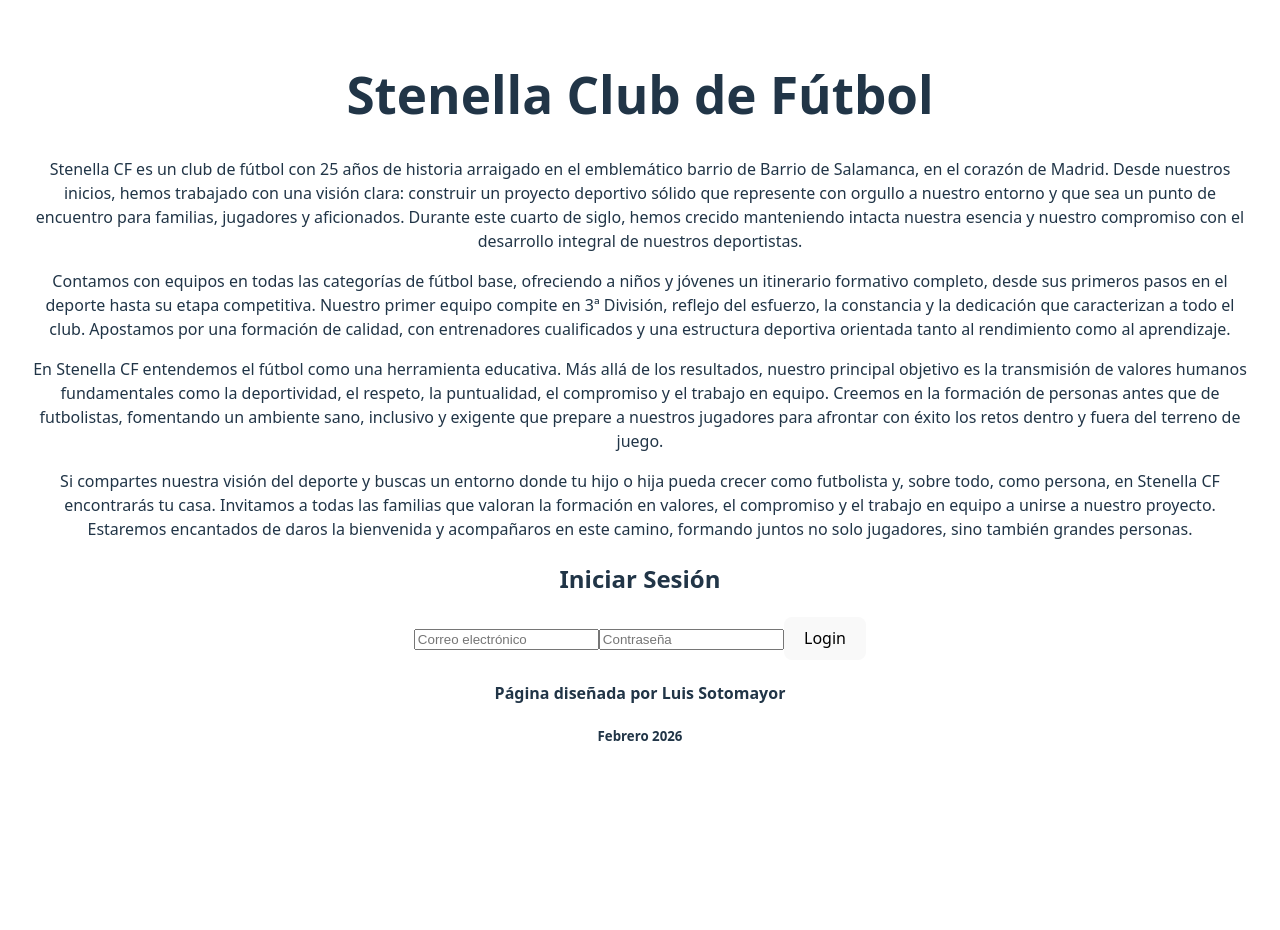
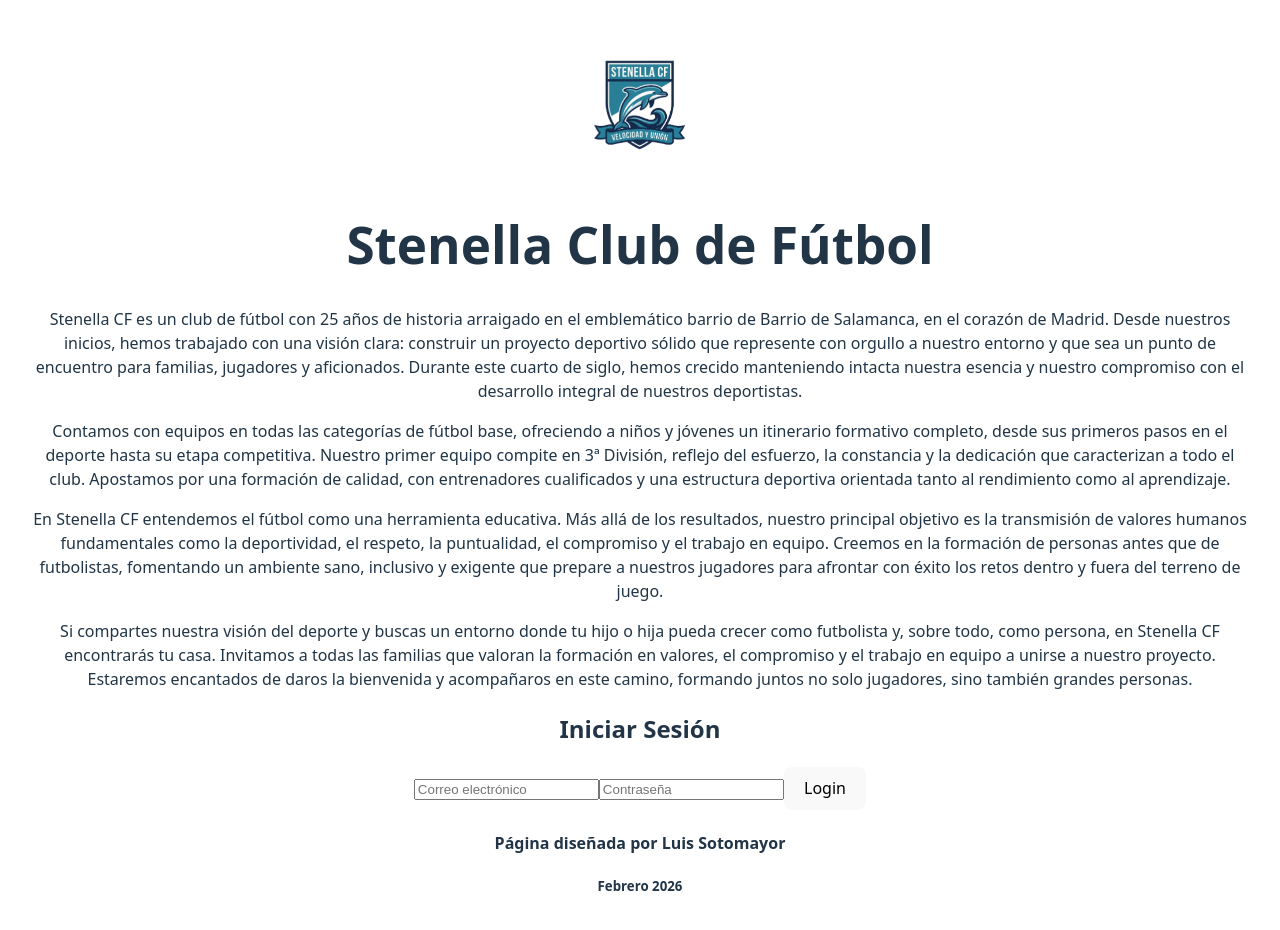
Before and after one commit to luigiSotomayor/proyectofinal, a React (Vite) app in the folder frontend/: page / in a window 1280 px wide. Shown: the top 930 px of the page. Before the commit the page ends 801 px from the top, so only its background shows below. Built offline with nearby package versions, Linux system fonts and the light colour scheme.

Commit message:
update/ home con el login. update/ cors en backend

```diff
--- a/frontend/src/components/Header.jsx
+++ b/frontend/src/components/Header.jsx
@@ -1,17 +1,23 @@
-import React from 'react';
-import {useNavigate} from 'react-router-dom';
+import React from "react";
+import { useNavigate } from "react-router-dom";
 
 const Header = () => {
-    const navigate = useNavigate();
-    const navigateToHome = () => {
-        navigate('/');
-    };
+  const navigate = useNavigate();
+  const navigateToHome = () => {
+    navigate("/");
+  };
 
   return (
     <header className="header">
+      <img
+        src="/images/stenellaSinFondo.png"
+        alt="Logo del club"
+        className="logo"
+        onClick={navigateToHome}
+      />
       <h1 onClick={navigateToHome}>Stenella Club de Fútbol</h1>
     </header>
-  )
-}
+  );
+};
 
-export default Header
+export default Header;
--- a/frontend/src/components/Login.jsx
+++ b/frontend/src/components/Login.jsx
@@ -19,8 +19,8 @@ const Login = () => {
     console.log("Login con:", { email, password });
 
     // Ejemplo de llamada a backend:
-    /*
-    fetch("/api/login", {
+
+    fetch("http://localhost:3000/api/v1/user/login", {
       method: "POST",
       headers: { "Content-Type": "application/json" },
       body: JSON.stringify({ email, password }),
@@ -28,7 +28,7 @@ const Login = () => {
       .then(res => res.json())
       .then(data => console.log(data))
       .catch(err => console.error(err));
-    */
+
   };
 
   return (
```
Also changed, not shown: frontend/public/images/stenellaSinFondo.png (added), 1 other file (tests, documents, lock files or other folders).
